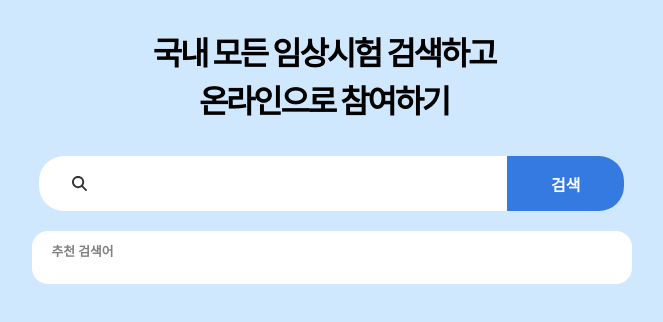
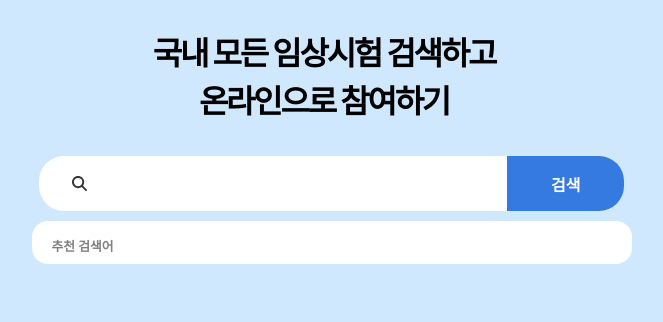
Before and after one commit to datoybi/pre-onboarding-3, a React (Create React App) app: page / in a window 1280 px wide. Shown: the top 322 px of the page, without its empty margins (316-979 px from the left). Built offline with nearby package versions, Linux system fonts and the light colour scheme.

Commit message:
Refector: focusIndex를 context로 이동

```diff
--- a/src/components/SuggestionList.tsx
+++ b/src/components/SuggestionList.tsx
@@ -3,8 +3,8 @@ import { styled } from "styled-components";
 import SuggestionItem from "./SuggestionItem";
 import { SuggestionContext } from "../contexts/SuggestionContext";
 
-const SuggestionList = ({ focusIndex }: any) => {
-  const { suggestions } = useContext(SuggestionContext);
+const SuggestionList = () => {
+  const { suggestions, focusIndex } = useContext(SuggestionContext);
 
   const ItemElements = suggestions.map((suggestion: any, index: number) => (
     <SuggestionItem
@@ -16,7 +16,7 @@ const SuggestionList = ({ focusIndex }: any) => {
 
   return (
     <List>
-      <p>추천 검색어</p>
+      <h3>추천 검색어</h3>
       {ItemElements}
     </List>
   );
@@ -28,18 +28,18 @@ const List = styled.ul`
   display: flex;
   justify-content: center;
   flex-direction: column;
-  margin-top: 20px;
+  margin-top: 10px;
   width: 100%;
   background-color: #fff;
   border-radius: 16px;
   margin-left: 15px;
 
-  & > p {
+  & > h3 {
     display: block;
     font-size: 0.8rem;
     color: gray;
     font-weight: 600;
     margin-bottom: 10px;
-    padding: 15px 20px;
+    padding: 20px 10px 0 20px;
   }
 `;
--- a/src/contexts/SuggestionContext.tsx
+++ b/src/contexts/SuggestionContext.tsx
@@ -9,6 +9,8 @@ import { ReactNode, createContext, useState } from "react";
 
 const GlobalContext: any = {
   suggestions: {},
+  focusIndex: 0,
+  setFocusIndex: () => {},
   setSuggestions: () => {
     throw new Error();
   },
@@ -22,12 +24,19 @@ export function SuggestionContextProvider({
   children: ReactNode;
 }) {
   const [suggestions, setSuggestions] = useState<any>([]);
+  const [focusIndex, setFocusIndex] = useState<number>(0);
+
+  const handleSetSuggestion = () => {};
+
+  console.log(suggestions);
 
   return (
     <SuggestionContext.Provider
       value={{
         suggestions,
+        focusIndex,
         setSuggestions,
+        setFocusIndex,
       }}
     >
       {children}
--- a/src/hooks/useSuggestions.ts
+++ b/src/hooks/useSuggestions.ts
@@ -10,7 +10,7 @@ const useSuggestions = () => {
   async function fetchSuggestions(keyword: string) {
     const fetchSuggestions = async () => {
       const selectedIssue = await sendRequest(getSuggestions, keyword);
-      if (!selectedIssue) return {};
+      if (!selectedIssue) return [];
       console.info("calling api");
       setSuggestions(selectedIssue);
     };
--- a/src/pages/Main.tsx
+++ b/src/pages/Main.tsx
@@ -1,27 +1,26 @@
-import { useContext, useState } from "react";
+import { useContext } from "react";
 import { styled } from "styled-components";
 import SearchBar from "../components/SearchBar";
 import SuggestionList from "../components/SuggestionList";
 import { SuggestionContext } from "../contexts/SuggestionContext";
 
 export default function Main() {
-  const { suggestions } = useContext(SuggestionContext);
-  const [focusIndex, setFocusIndex] = useState<number>(0);
+  const { suggestions, focusIndex, setFocusIndex } =
+    useContext(SuggestionContext);
 
   const handleKeyDown = (event: React.KeyboardEvent) => {
     if (event.key !== "ArrowUp" && event.key !== "ArrowDown") return;
-
     switch (event.key) {
       case "ArrowDown":
         if (suggestions.length < 0) return;
         if (focusIndex === suggestions.length - 1) setFocusIndex(0);
         if (focusIndex < suggestions.length - 1)
-          setFocusIndex((prevIndex) => prevIndex + 1);
+          setFocusIndex((prevIndex: number) => prevIndex + 1);
         break;
       case "ArrowUp":
         if (focusIndex === 0) setFocusIndex(suggestions.length);
         if (focusIndex < suggestions.length)
-          setFocusIndex((prevIndex) => prevIndex - 1);
+          setFocusIndex((prevIndex: number) => prevIndex - 1);
         break;
       default:
     }
@@ -30,7 +29,7 @@ export default function Main() {
   return (
     <Wrapper>
       <SearchBar handleKeyDown={handleKeyDown} />
-      <SuggestionList focusIndex={focusIndex} />
+      <SuggestionList />
     </Wrapper>
   );
 }
```
